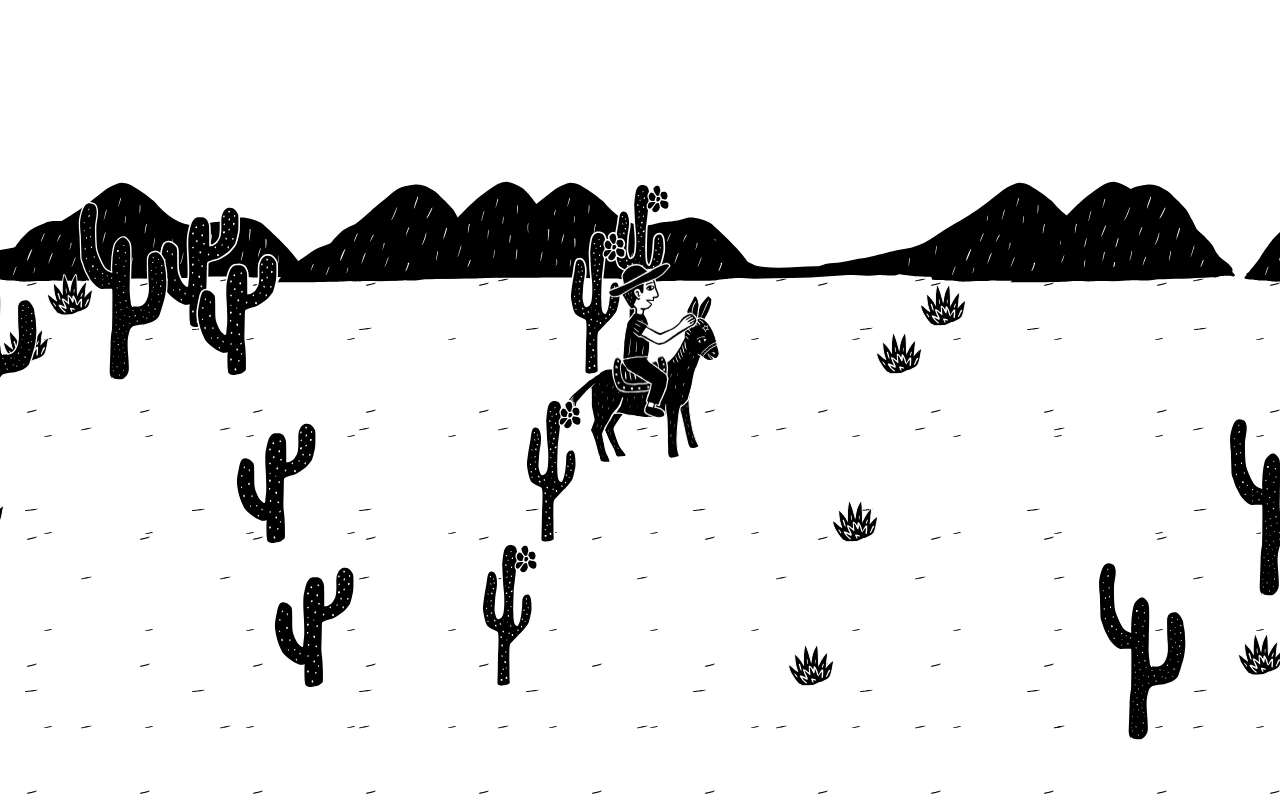
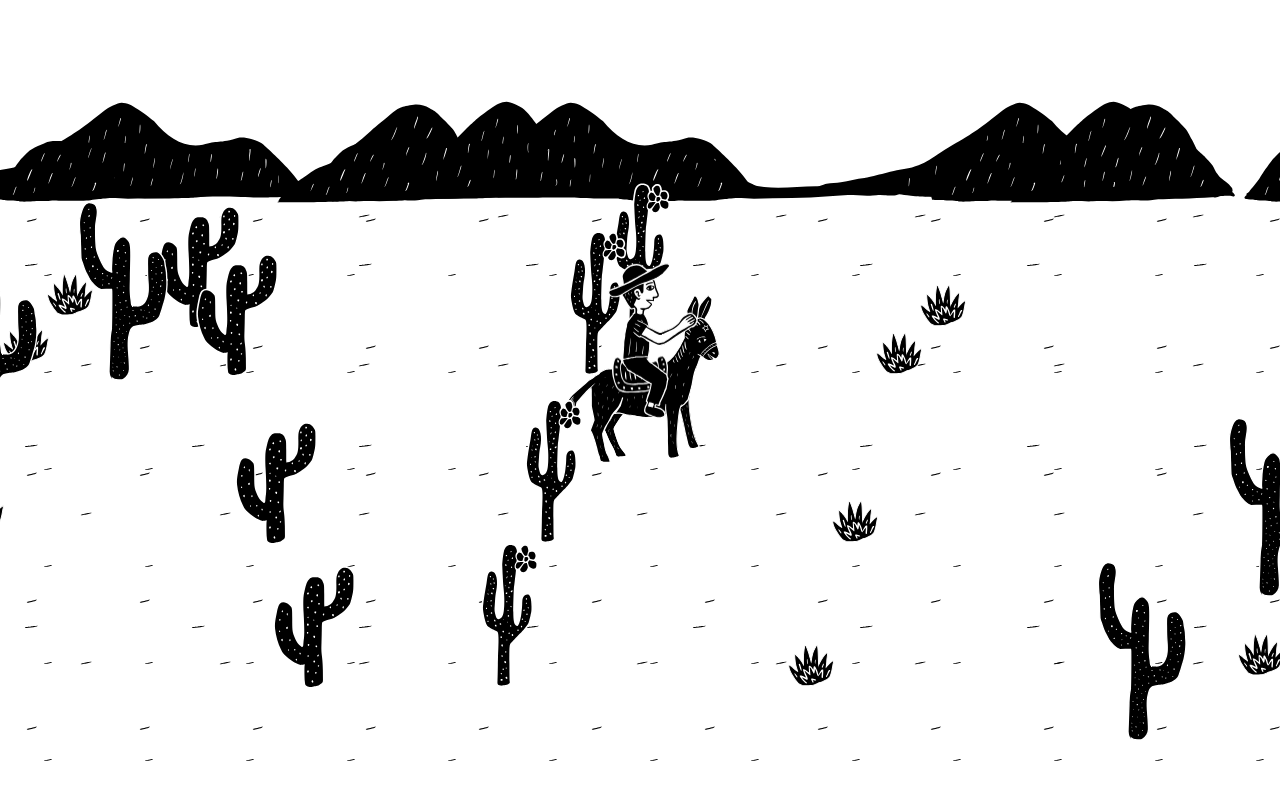
Before and after one commit to abnersn/woodcut-svg-animation, a website: page public/index.html in a window 1280 px wide. Drawn offline with Linux system fonts and the light colour scheme.

Commit message:
Fix mountains position

```diff
--- a/public/style.css
+++ b/public/style.css
@@ -64,7 +64,7 @@ html, body {
 }
 
 .mountains {
-    top: 10vh;
+    top: 0;
     left: 0;
     position: absolute;
     width: 1000vw;
@@ -81,7 +81,7 @@ html, body {
     left: 0;
     right: 0;
     bottom: 0;
-    height: 67vh;
+    top: 25vh;
     width: 1000vw;
     background-color: red;
     background:
```
